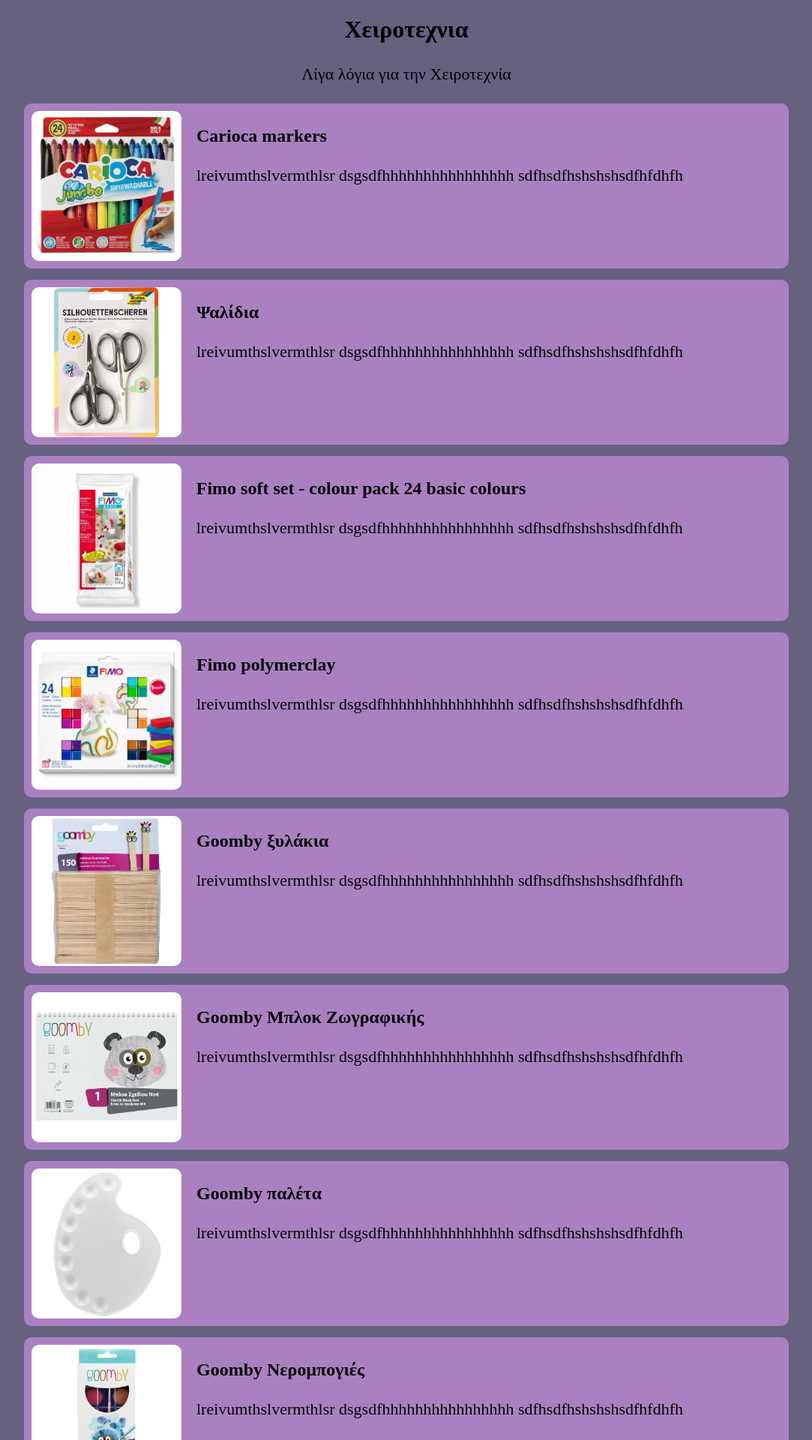
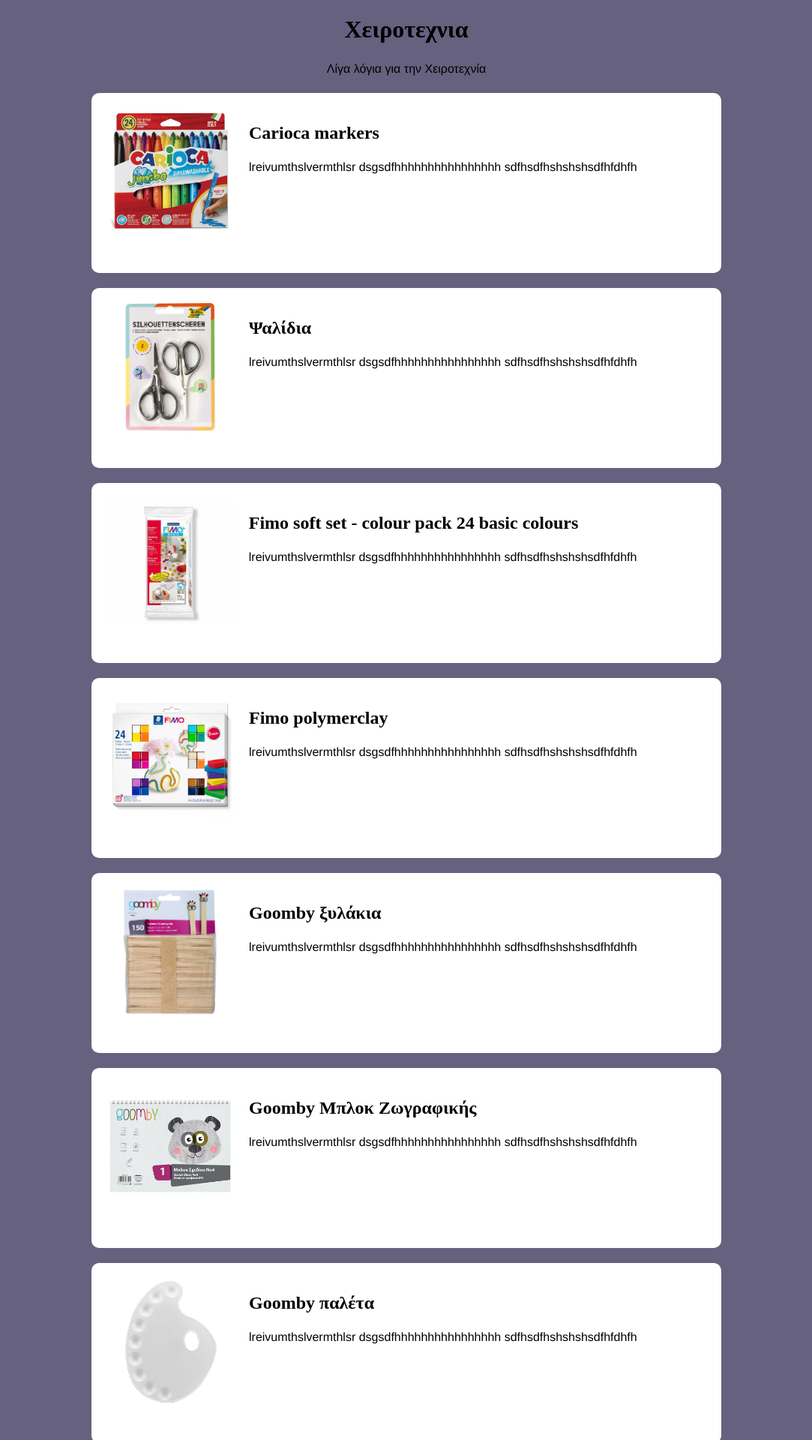
Before and after one commit to MyrtoTsv/IEK-, a PHP site: page /craft.html in a window 1280 px wide. Shown: the top 1920 px of the page at 75% size, without its empty margins (98-1181 px from the left). Run offline with PHP 8.4, Linux system fonts and the light colour scheme.

Commit message:
Update style.css

```diff
--- a/1ο εξάμηνο/Project/style.css
+++ b/1ο εξάμηνο/Project/style.css
@@ -1,15 +1,15 @@
 .product{
-    width:1000px;/*to platos*/
+    width:800px;/*to platos*/
     height: 200px;/*to ipsos*/
-    background-color:rgb(170, 128, 193); /* background xrwma sto div*/
-    margin: 15px auto;/*15px einai to keno anamesa sta div.To auto einai gia einai ta div sto kentro*/
-    padding: 10px;/*gia na exei h eikona ligo gyrw gyrw perigramma*/
+    background-color:rgb(255, 255, 255); /* background xrwma sto div*/
+    margin: 20px auto;/*15px einai to keno anamesa sta div.To auto einai gia einai ta div sto kentro*/
+    padding: 20px;/*gia na exei h eikona ligo gyrw gyrw perigramma*/
     border-radius: 10px;/*Stroggulopoiei to border*/
 }
 
 img {
-    max-width: 100%; /*gia na xwraei h eikona 100%*/
-    max-height: 100%; /*gia na xwraei h eikona 100%*/
+    max-width: 85%; /*gia na xwraei h eikona 100%*/
+    max-height: 85%; /*gia na xwraei h eikona 100%*/
     object-position: left;/*gia na einai h eikona sta aristera*/
     margin-right:20px; /*Dinei keno sto text me thn eikona*/
     border-radius: 10px;/*Stroggulopoiei to border*/
@@ -20,7 +20,13 @@ img {
 }
 
 p {
-    padding :6px;/*posh apostash exei apo ta headers*/
-    margin: 20px;
-    font-size:22px;
+    padding :3px;/*posh apostash exei apo ta headers*/
+    margin: 10px;
+    font-size:16px;
+    font-family:'Franklin Gothic Medium';
+    text-align:left;
 }
+
+h{
+   font-family:'Franklin Gothic Medium';
+}
```
